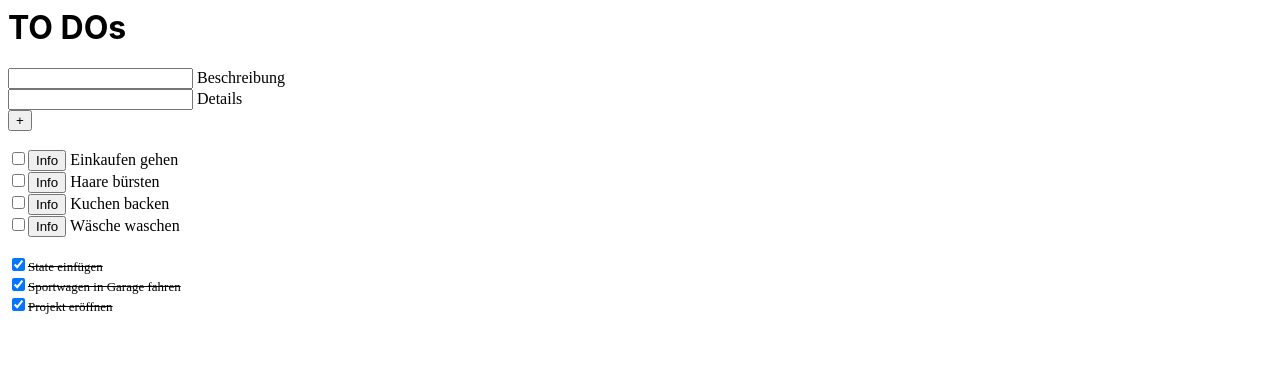
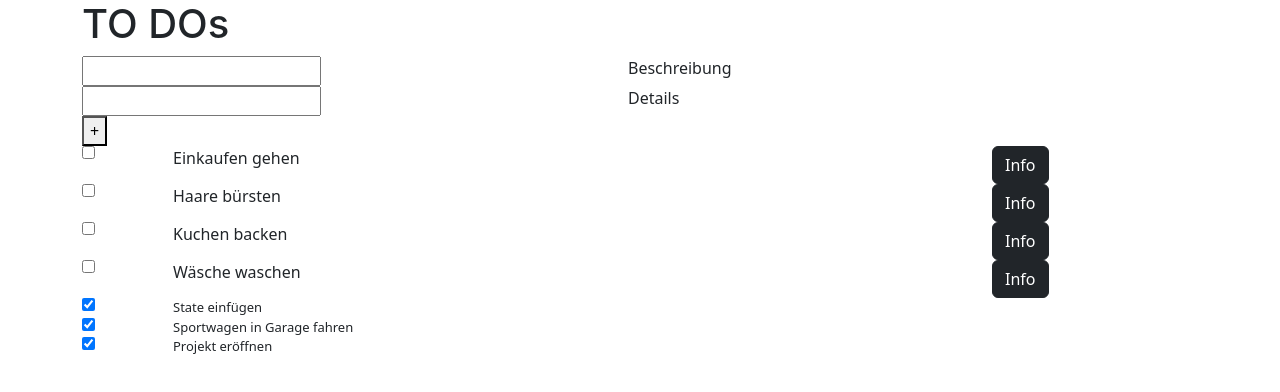
Before and after one commit to SneriKob/React-Training-ToDos, a React (Create React App) app: page / in a window 1280 px wide. Shown: the top 392 px of the page. Built offline with nearby package versions, Linux system fonts and the light colour scheme.

Commit message:
6 files modified

```diff
--- a/public/index.html
+++ b/public/index.html
@@ -1 +1,3 @@
+<!-- CSS only -->
+<link href="https://cdn.jsdelivr.net/npm/bootstrap@5.2.0/dist/css/bootstrap.min.css" rel="stylesheet" integrity="sha384-gH2yIJqKdNHPEq0n4Mqa/HGKIhSkIHeL5AyhkYV8i59U5AR6csBvApHHNl/vI1Bx" crossorigin="anonymous">
 <div id="root"></div>
--- a/src/ActiveList.js
+++ b/src/ActiveList.js
@@ -3,11 +3,16 @@ import React, { Component } from 'react';
 const InfoPanel = (props) => {
   if (props.state){
     return (
-      <div className = 'InfoPanel'>
-        <button onClick={props.onClose}>X</button>
+      <div className = 'row InfoPanel'>
+        <div className='col-1'>
+          <button onClick={props.onClose} className='btn btn-danger'>X</button>
+        </div>
+        <div className='col'>
           <p>
             {props.details}
           </p>
+        </div>
+
       </div>
     )
   }
@@ -17,18 +22,25 @@ class ActiveList extends Component {
   render() {
     const items = this.props.listOfTodos.map((item, index) => {
       return (
-        <div className="ActiveListItem" key={index}>
+        <div className="row ActiveListItem" key={index}>
+          <div className='col-1'>
             <input
               type="checkbox"
               id={index}
               onClick={() => this.props.onChecked(index)}
               checked={false}
             ></input>
+          </div>
+          <div className='col'>
+            <label for={index}>{item.description}</label>
+          </div>
+          <div className='col-2'>
             <button
+              className='btn btn-dark'
               onClick={() => this.props.onInfoClick(index)}>
               Info
             </button>
-          <label for={index}> {item.description}</label>
+          </div>
         </div>
       );
     });
@@ -37,7 +49,7 @@ class ActiveList extends Component {
 
     return (
     <div
-      className="ActiveList">
+      className="row ActiveList">
         {items}
         <InfoPanel
           state={this.props.toggleDetails}
--- a/src/App.js
+++ b/src/App.js
@@ -4,11 +4,19 @@ import ListContainer from "./ListContainer.js"
 
 export default function App() {
   const Title = () => {
-    return <h1>TO DOs</h1>
+    return (
+      <div className='row'>
+        <div className='col'>
+         <h1>
+          TO DOs
+          </h1>
+        </div>
+      </div>
+    )
   }
 
   return (
-    <div>
+    <div className='container'>
       <Title></Title>
       <ListContainer></ListContainer>
     </div>
--- a/src/InActiveList.js
+++ b/src/InActiveList.js
@@ -4,15 +4,19 @@ class InActiveList extends Component {
   render(){
     const items = this.props.listOfTodos.map((item, index) => {
         return(
-          <div className='InActiveListItem' key={index}>
-            <input type='checkbox' id={index} checked></input>
-            <label for={index}>{item.description}</label>
+          <div className='row InActiveListItem' key={index}>
+            <div className='col-1'>
+              <input type='checkbox' id={index} checked></input>
+            </div>
+            <div className='col'>
+              <label for={index}>{item.description}</label>
+            </div>
           </div>
         )
     });
 
     return(
-      <div className='InActiveList'>
+      <div className='row InActiveList'>
         {items}
       </div>
     )
--- a/src/ListContainer.js
+++ b/src/ListContainer.js
@@ -94,7 +94,7 @@ export default class ListContainer extends Component {
 
   render(){
     return(
-      <div className='container'>
+      <div className='row'>
         <NewTodoForm
           onChangeAdd = {this.handleChange}
           onChangeAddDetails = {this.handleChangeDetails}
--- a/src/NewTodoForm.js
+++ b/src/NewTodoForm.js
@@ -3,24 +3,41 @@ import React, {Component} from "react";
 class NewTodoForm extends Component {
   render(){
     return (
-      <div>
+      <div className='row'>
+        <div className='row'>
+          <div className='col'>
             <input
             type='text'
             name='inputAdd'
             value={this.props.addText}
-          onChange={this.props.onChangeAdd}>
+            onChange={this.props.onChangeAdd}
+            >
             </input>
+          </div>
+          <div className='col'>
             <label> Beschreibung</label>
-        <br></br>
+          </div>
+        </div>
+        <div className='row'>
+          <div className='col'>
             <input
             type='text'
             name='inputAddDetails'
             value={this.props.addTextDetails}
             onChange={this.props.onChangeAddDetails}>
             </input>
-        <label> Details</label>
-        <br></br>
+          </div>
+          <div className='col'>
+            <label > Details</label>
+          </div>
+        </div>
+        <div className='row'>
+          <div className='col-1'>
             <button onClick={this.props.onAdd}>+</button>
+          </div>
+        </div>
+
+
       </div>
     )
   }
```
Lines whose indentation alone changed are shown as unchanged.
